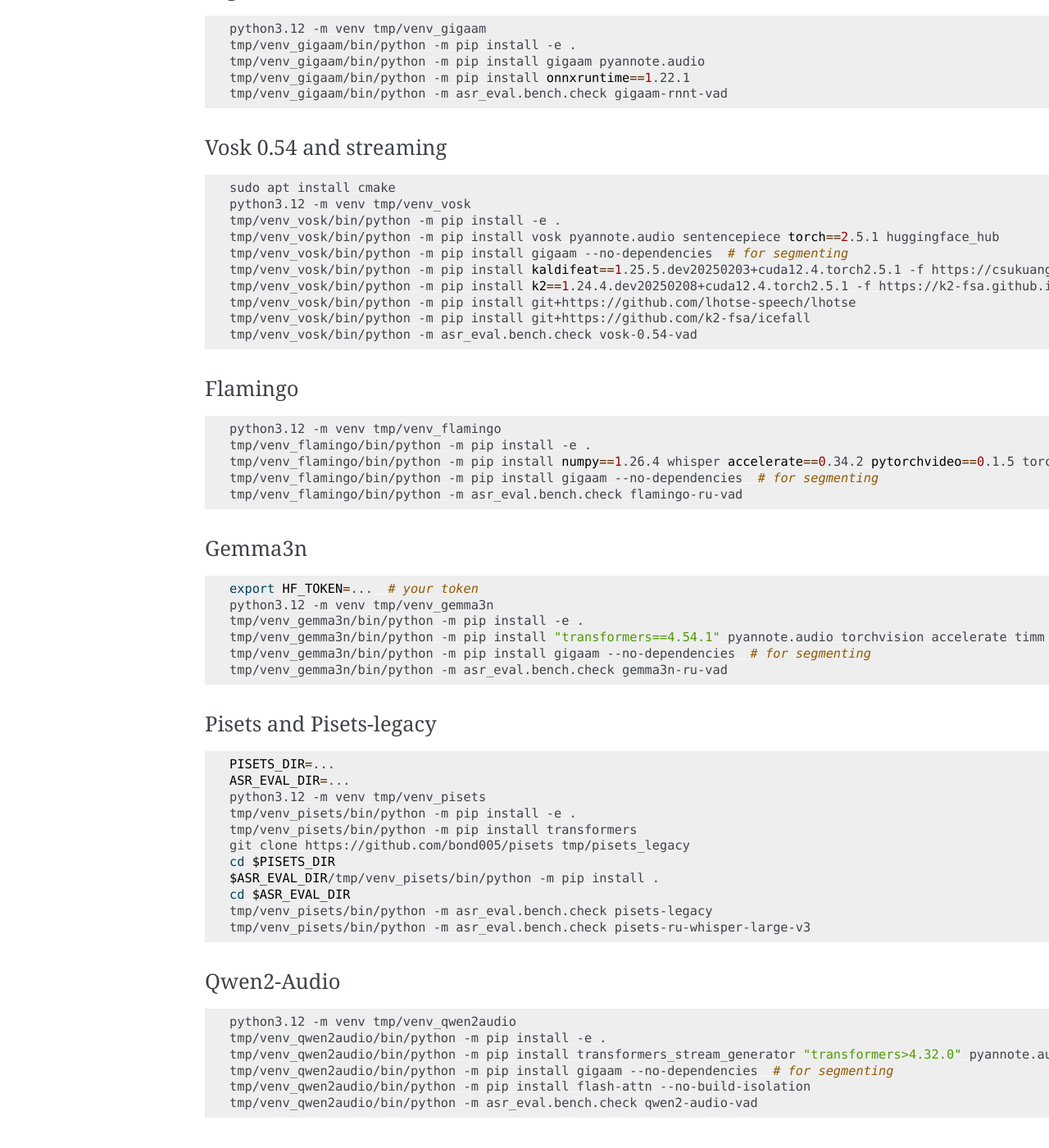
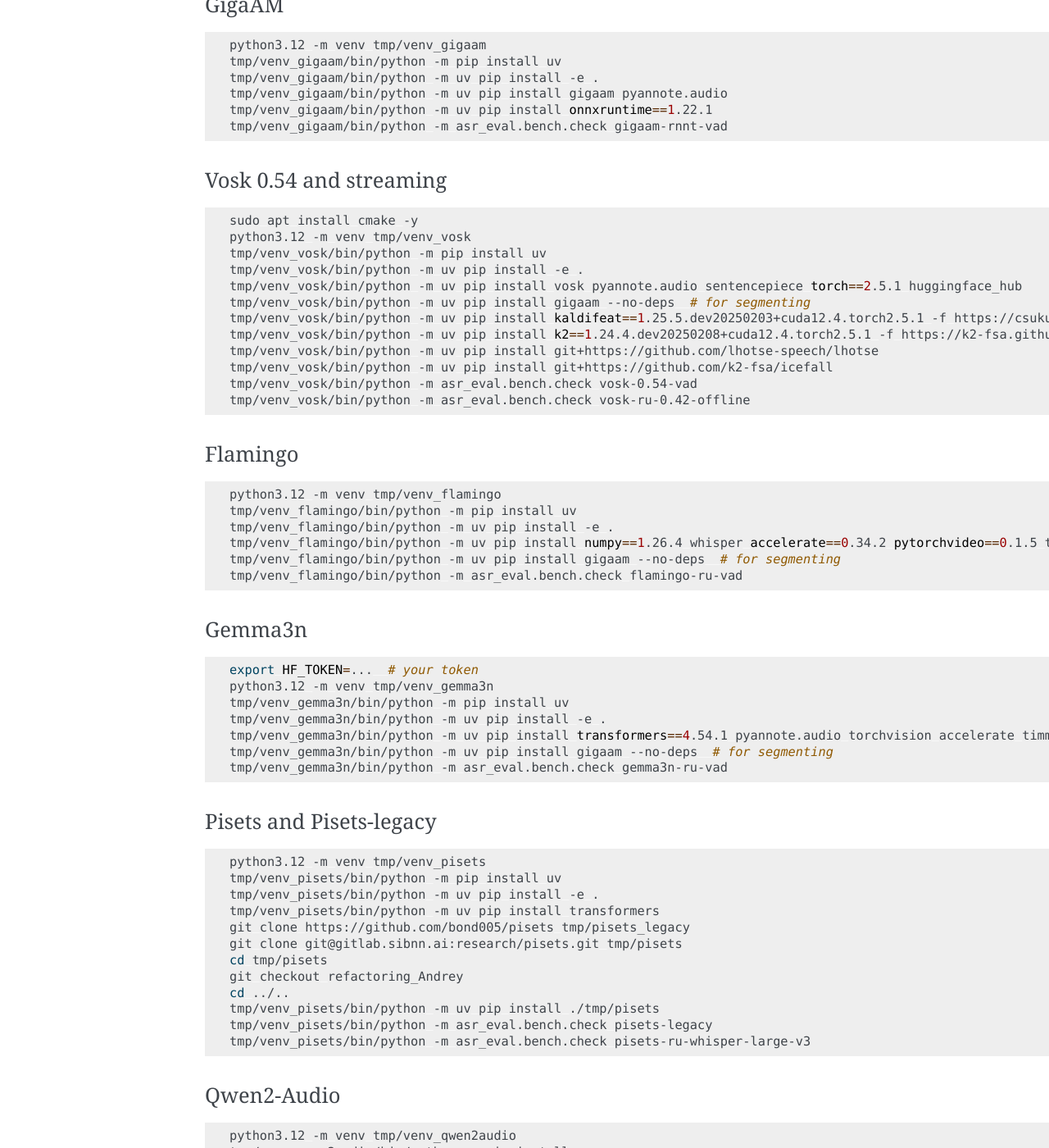
Before and after one commit to SibNN/asr_eval, a Sphinx documentation site: the page built from docs/source/installation.rst, in a window 1280 px wide and 1400 px high, scrolled down 851 px. Shown: the whole window at 82% size. Built offline with Sphinx 7.4.7, drawn with Linux system fonts in a browser that asks for light colours; pages that are not in the unit, such as notebooks, are missing from menus; some of the changed text lies outside the part shown.

Commit message:
update installation

```diff
--- a/docs/source/installation.rst
+++ b/docs/source/installation.rst
@@ -35,8 +35,9 @@
 .. code-block:: bash
 
     python3.12 -m venv tmp/venv_whisper
-    tmp/venv_whisper/bin/python -m pip install -e .
-    tmp/venv_whisper/bin/python -m pip install transformers
+    tmp/venv_whisper/bin/python -m pip install uv
+    tmp/venv_whisper/bin/python -m uv pip install -e .
+    tmp/venv_whisper/bin/python -m uv pip install transformers
     tmp/venv_whisper/bin/python -m asr_eval.bench.check whisper-large-v3
 
 GigaAM
@@ -45,9 +46,10 @@
 .. code-block:: bash
 
     python3.12 -m venv tmp/venv_gigaam
-    tmp/venv_gigaam/bin/python -m pip install -e .
-    tmp/venv_gigaam/bin/python -m pip install gigaam pyannote.audio
-    tmp/venv_gigaam/bin/python -m pip install onnxruntime==1.22.1
+    tmp/venv_gigaam/bin/python -m pip install uv
+    tmp/venv_gigaam/bin/python -m uv pip install -e .
+    tmp/venv_gigaam/bin/python -m uv pip install gigaam pyannote.audio
+    tmp/venv_gigaam/bin/python -m uv pip install onnxruntime==1.22.1
     tmp/venv_gigaam/bin/python -m asr_eval.bench.check gigaam-rnnt-vad
 
 Vosk 0.54 and streaming
@@ -55,16 +57,18 @@
 
 .. code-block:: bash
 
-    sudo apt install cmake
+    sudo apt install cmake -y
     python3.12 -m venv tmp/venv_vosk
-    tmp/venv_vosk/bin/python -m pip install -e .
-    tmp/venv_vosk/bin/python -m pip install vosk pyannote.audio sentencepiece torch==2.5.1 huggingface_hub
-    tmp/venv_vosk/bin/python -m pip install gigaam --no-dependencies  # for segmenting
-    tmp/venv_vosk/bin/python -m pip install kaldifeat==1.25.5.dev20250203+cuda12.4.torch2.5.1 -f https://csukuangfj.github.io/kaldifeat/cuda.html
-    tmp/venv_vosk/bin/python -m pip install k2==1.24.4.dev20250208+cuda12.4.torch2.5.1 -f https://k2-fsa.github.io/k2/cuda.html
-    tmp/venv_vosk/bin/python -m pip install git+https://github.com/lhotse-speech/lhotse
-    tmp/venv_vosk/bin/python -m pip install git+https://github.com/k2-fsa/icefall
+    tmp/venv_vosk/bin/python -m pip install uv
+    tmp/venv_vosk/bin/python -m uv pip install -e .
+    tmp/venv_vosk/bin/python -m uv pip install vosk pyannote.audio sentencepiece torch==2.5.1 huggingface_hub
+    tmp/venv_vosk/bin/python -m uv pip install gigaam --no-deps  # for segmenting
+    tmp/venv_vosk/bin/python -m uv pip install kaldifeat==1.25.5.dev20250203+cuda12.4.torch2.5.1 -f https://csukuangfj.github.io/kaldifeat/cuda.html
+    tmp/venv_vosk/bin/python -m uv pip install k2==1.24.4.dev20250208+cuda12.4.torch2.5.1 -f https://k2-fsa.github.io/k2/cuda.html
+    tmp/venv_vosk/bin/python -m uv pip install git+https://github.com/lhotse-speech/lhotse
+    tmp/venv_vosk/bin/python -m uv pip install git+https://github.com/k2-fsa/icefall
     tmp/venv_vosk/bin/python -m asr_eval.bench.check vosk-0.54-vad
+    tmp/venv_vosk/bin/python -m asr_eval.bench.check vosk-ru-0.42-offline
 
 Flamingo
 ----------------------------
@@ -72,9 +76,10 @@
 .. code-block:: bash
 
     python3.12 -m venv tmp/venv_flamingo
-    tmp/venv_flamingo/bin/python -m pip install -e .
-    tmp/venv_flamingo/bin/python -m pip install numpy==1.26.4 whisper accelerate==0.34.2 pytorchvideo==0.1.5 torchvision deepspeed==0.15.4 transformers==4.46.0 pyannote.audio opencv-python-headless==4.8.0.76 kaldiio loguru
-    tmp/venv_flamingo/bin/python -m pip install gigaam --no-dependencies  # for segmenting
+    tmp/venv_flamingo/bin/python -m pip install uv
+    tmp/venv_flamingo/bin/python -m uv pip install -e .
+    tmp/venv_flamingo/bin/python -m uv pip install numpy==1.26.4 whisper accelerate==0.34.2 pytorchvideo==0.1.5 torchvision deepspeed==0.15.4 transformers==4.46.0 pyannote.audio opencv-python-headless==4.8.0.76 kaldiio loguru
+    tmp/venv_flamingo/bin/python -m uv pip install gigaam --no-deps  # for segmenting
     tmp/venv_flamingo/bin/python -m asr_eval.bench.check flamingo-ru-vad
 
 Gemma3n
@@ -84,9 +89,10 @@
 
     export HF_TOKEN=...  # your token
     python3.12 -m venv tmp/venv_gemma3n
-    tmp/venv_gemma3n/bin/python -m pip install -e .
-    tmp/venv_gemma3n/bin/python -m pip install "transformers==4.54.1" pyannote.audio torchvision accelerate timm
-    tmp/venv_gemma3n/bin/python -m pip install gigaam --no-dependencies  # for segmenting
+    tmp/venv_gemma3n/bin/python -m pip install uv
+    tmp/venv_gemma3n/bin/python -m uv pip install -e .
+    tmp/venv_gemma3n/bin/python -m uv pip install transformers==4.54.1 pyannote.audio torchvision accelerate timm
+    tmp/venv_gemma3n/bin/python -m uv pip install gigaam --no-deps  # for segmenting
     tmp/venv_gemma3n/bin/python -m asr_eval.bench.check gemma3n-ru-vad
 
 Pisets and Pisets-legacy
@@ -94,15 +100,16 @@
 
 .. code-block:: bash
 
-    PISETS_DIR=...
-    ASR_EVAL_DIR=...
     python3.12 -m venv tmp/venv_pisets
-    tmp/venv_pisets/bin/python -m pip install -e .
-    tmp/venv_pisets/bin/python -m pip install transformers
+    tmp/venv_pisets/bin/python -m pip install uv
+    tmp/venv_pisets/bin/python -m uv pip install -e .
+    tmp/venv_pisets/bin/python -m uv pip install transformers
     git clone https://github.com/bond005/pisets tmp/pisets_legacy
-    cd $PISETS_DIR
-    $ASR_EVAL_DIR/tmp/venv_pisets/bin/python -m pip install .
-    cd $ASR_EVAL_DIR
+    git clone git@gitlab.sibnn.ai:research/pisets.git tmp/pisets
+    cd tmp/pisets
+    git checkout refactoring_Andrey
+    cd ../..
+    tmp/venv_pisets/bin/python -m uv pip install ./tmp/pisets
     tmp/venv_pisets/bin/python -m asr_eval.bench.check pisets-legacy
     tmp/venv_pisets/bin/python -m asr_eval.bench.check pisets-ru-whisper-large-v3
 
@@ -112,10 +119,11 @@
 .. code-block:: bash
 
     python3.12 -m venv tmp/venv_qwen2audio
-    tmp/venv_qwen2audio/bin/python -m pip install -e .
-    tmp/venv_qwen2audio/bin/python -m pip install transformers_stream_generator "transformers>4.32.0" pyannote.audio accelerate
-    tmp/venv_qwen2audio/bin/python -m pip install gigaam --no-dependencies  # for segmenting
-    tmp/venv_qwen2audio/bin/python -m pip install flash-attn --no-build-isolation
+    tmp/venv_qwen2audio/bin/python -m pip install uv
+    tmp/venv_qwen2audio/bin/python -m uv pip install -e .
+    tmp/venv_qwen2audio/bin/python -m uv pip install transformers_stream_generator "transformers>4.32.0" pyannote.audio accelerate
+    tmp/venv_qwen2audio/bin/python -m uv pip install gigaam --no-deps  # for segmenting
+    tmp/venv_qwen2audio/bin/python -m uv pip install flash-attn --no-build-isolation
     tmp/venv_qwen2audio/bin/python -m asr_eval.bench.check qwen2-audio-vad
 
 T-One
@@ -124,10 +132,11 @@
 .. code-block:: bash
 
     python3.12 -m venv tmp/venv_tone
-    tmp/venv_tone/bin/python -m pip install -e .
-    tmp/venv_tone/bin/python -m pip install pyannote.audio
-    tmp/venv_tone/bin/python -m pip install gigaam --no-dependencies  # for segmenting
-    tmp/venv_tone/bin/python -m pip install git+https://github.com/voicekit-team/T-one
+    tmp/venv_tone/bin/python -m pip install uv
+    tmp/venv_tone/bin/python -m uv pip install -e .
+    tmp/venv_tone/bin/python -m uv pip install pyannote.audio
+    tmp/venv_tone/bin/python -m uv pip install gigaam --no-deps  # for segmenting
+    tmp/venv_tone/bin/python -m uv pip install git+https://github.com/voicekit-team/T-one
     tmp/venv_tone/bin/python -m asr_eval.bench.check t-one-vad
 
 Voxtral
@@ -136,9 +145,11 @@
 .. code-block:: bash
 
     python3.12 -m venv tmp/venv_voxtral
-    tmp/venv_voxtral/bin/python -m pip install -e .
-    tmp/venv_voxtral/bin/python -m pip install vllm[audio]
+    tmp/venv_voxtral/bin/python -m pip install uv
+    tmp/venv_voxtral/bin/python -m uv pip install -e .
+    tmp/venv_voxtral/bin/python -m uv pip install vllm[audio]
     tmp/venv_voxtral/bin/python -m asr_eval.bench.check voxtral-3B
+    tmp/venv_voxtral/bin/python -m asr_eval.bench.check voxtral-24B
 
 Yandex-speechkit
 ----------------------------
@@ -147,10 +158,11 @@
 
 .. code-block:: bash
 
-    export YANDEX_API_KEY=...  # koyr key
+    export YANDEX_API_KEY=...  # your key
     python3.12 -m venv tmp/venv_yandex_speechkit
-    tmp/venv_yandex_speechkit/bin/python -m pip install -e .
-    tmp/venv_yandex_speechkit/bin/python -m pip install yandex-speechkit
+    tmp/venv_yandex_speechkit/bin/python -m pip install uv
+    tmp/venv_yandex_speechkit/bin/python -m uv pip install -e .
+    tmp/venv_yandex_speechkit/bin/python -m uv pip install yandex-speechkit
     tmp/venv_yandex_speechkit/bin/python -m asr_eval.bench.check yandex-speechkit
 
 NVIDIA Canary
@@ -159,8 +171,9 @@
 .. code-block:: bash
 
     python3.12 -m venv tmp/venv_canary
-    tmp/venv_canary/bin/python -m pip install -e .
-    tmp/venv_canary/bin/python -m pip install nemo_toolkit[asr]
+    tmp/venv_canary/bin/python -m pip install uv
+    tmp/venv_canary/bin/python -m uv pip install -e .
+    tmp/venv_canary/bin/python -m uv pip install nemo_toolkit[asr]
     tmp/venv_canary/bin/python -m asr_eval.bench.check canary-1b-v2
 
 Building docs
```
